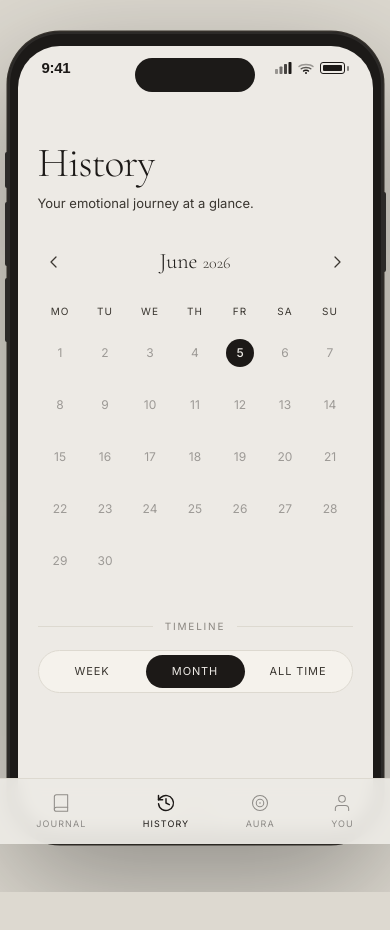
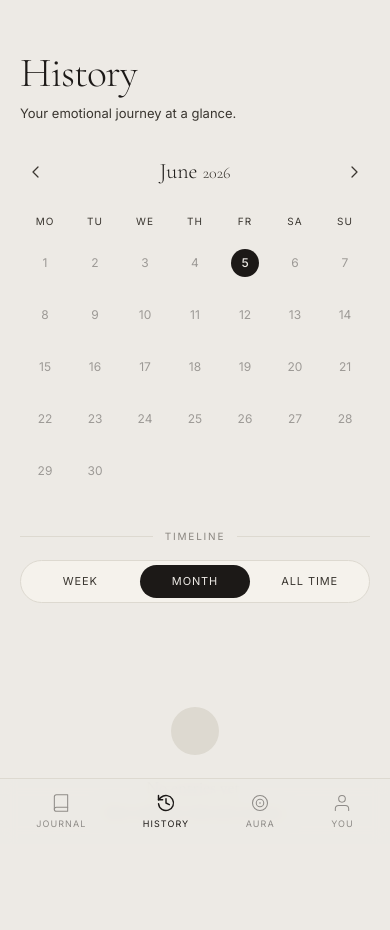
Before and after one commit to howdykitty-jpg/moodrai, a Next.js app: page /calendar in a window 390 px wide. Shown: the top 930 px of the page. Before the commit the page ends 892 px from the top, so only its background shows below. Built offline with nearby package versions, Linux system fonts and the light colour scheme.

Commit message:
Phone frame desktop only, remove mood faces

```diff
--- a/app/layout.tsx
+++ b/app/layout.tsx
@@ -23,18 +23,16 @@ export const metadata: Metadata = {
 export default function RootLayout({ children }: { children: React.ReactNode }) {
   return (
     <html lang="en" className={`${cormorant.variable} ${inter.variable} antialiased`}>
-      <body
-        style={{
-          margin: 0,
-          minHeight: "100vh",
-          background: "#DDD9D0",
-          display: "flex",
-          alignItems: "flex-start",
-          justifyContent: "center",
-          padding: "32px 0 48px",
-        }}
-      >
-        {/* Phone frame */}
+      <body className="bg-[#DDD9D0] text-[#1C1A18]">
+
+        {/* ── Mobile: pełny ekran ── */}
+        <div className="flex min-h-dvh flex-col md:hidden bg-[#EDEAE5]">
+          <main className="flex-1 overflow-y-auto pb-24">{children}</main>
+          <BottomNav />
+        </div>
+
+        {/* ── Desktop: ramka telefonu ── */}
+        <div className="hidden md:flex min-h-screen items-start justify-center py-10">
           <div
             style={{
               position: "relative",
@@ -47,13 +45,13 @@ export default function RootLayout({ children }: { children: React.ReactNode })
               flexShrink: 0,
             }}
           >
-          {/* Side buttons */}
+            {/* Przyciski boczne */}
             <div style={{ position: "absolute", left: -3, top: 120, width: 3, height: 36, background: "#2C2A28", borderRadius: "2px 0 0 2px" }} />
             <div style={{ position: "absolute", left: -3, top: 170, width: 3, height: 64, background: "#2C2A28", borderRadius: "2px 0 0 2px" }} />
             <div style={{ position: "absolute", left: -3, top: 246, width: 3, height: 64, background: "#2C2A28", borderRadius: "2px 0 0 2px" }} />
             <div style={{ position: "absolute", right: -3, top: 160, width: 3, height: 80, background: "#2C2A28", borderRadius: "0 2px 2px 0" }} />
 
-          {/* Screen */}
+            {/* Ekran */}
             <div
               style={{
                 width: "100%",
@@ -70,9 +68,7 @@ export default function RootLayout({ children }: { children: React.ReactNode })
               <div
                 style={{
                   position: "absolute",
-                top: 0,
-                left: 0,
-                right: 0,
+                  top: 0, left: 0, right: 0,
                   height: 44,
                   display: "flex",
                   alignItems: "center",
@@ -109,11 +105,9 @@ export default function RootLayout({ children }: { children: React.ReactNode })
               <div
                 style={{
                   position: "absolute",
-                top: 12,
-                left: "50%",
+                  top: 12, left: "50%",
                   transform: "translateX(-50%)",
-                width: 120,
-                height: 34,
+                  width: 120, height: 34,
                   background: "#1C1A18",
                   borderRadius: 20,
                   zIndex: 51,
@@ -121,15 +115,15 @@ export default function RootLayout({ children }: { children: React.ReactNode })
                 }}
               />
 
-            {/* App content */}
-            <div style={{ flex: 1, overflowY: "auto", paddingTop: 44, position: "relative" }} className="text-[#1C1A18]">
-              <main style={{ minHeight: "100%" }}>
-                {children}
-              </main>
+              {/* Treść aplikacji */}
+              <div style={{ flex: 1, overflowY: "auto", paddingTop: 44, position: "relative" }}>
+                <main style={{ minHeight: "100%" }}>{children}</main>
                 <BottomNav />
               </div>
             </div>
           </div>
+        </div>
+
       </body>
     </html>
   )
--- a/components/calendar/MoodCalendar.tsx
+++ b/components/calendar/MoodCalendar.tsx
@@ -90,7 +90,6 @@ function MiniMoodBlob({ mood }: { mood: Mood }) {
         filter: "blur(4px)",
         opacity: 0.85,
       }} />
-      <MiniAuraFace moodId={mood.id} ink="#1C1A18" />
     </div>
   )
 }
--- a/components/journal/MoodSelector.tsx
+++ b/components/journal/MoodSelector.tsx
@@ -139,7 +139,6 @@ export function MoodSelector({ moods, selected, onSelect }: MoodSelectorProps) {
                     transition: "all 0.25s ease",
                   }}
                 />
-                <FaceSVG moodId={mood.id} ink={active ? "rgba(255,255,255,0.95)" : "#1C1A18"} />
               </div>
               <span
                 className="text-[9px] tracking-[0.08em] uppercase"
```
Lines whose indentation alone changed are shown as unchanged.
